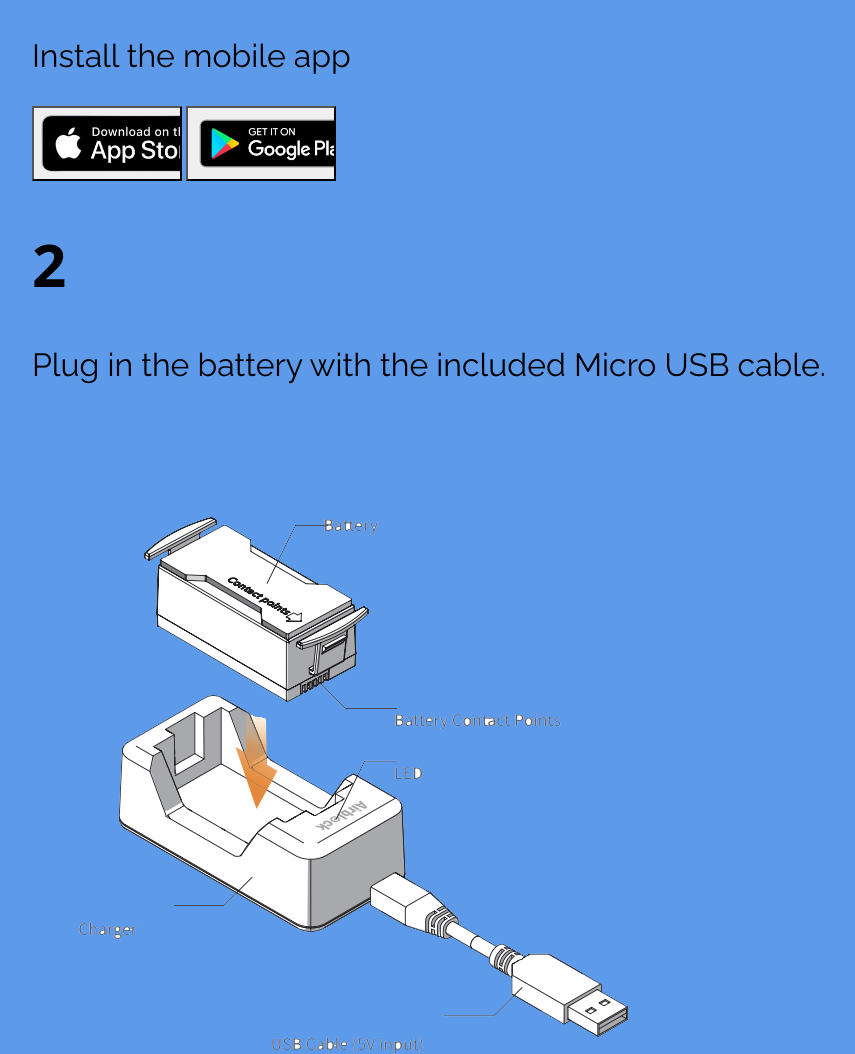
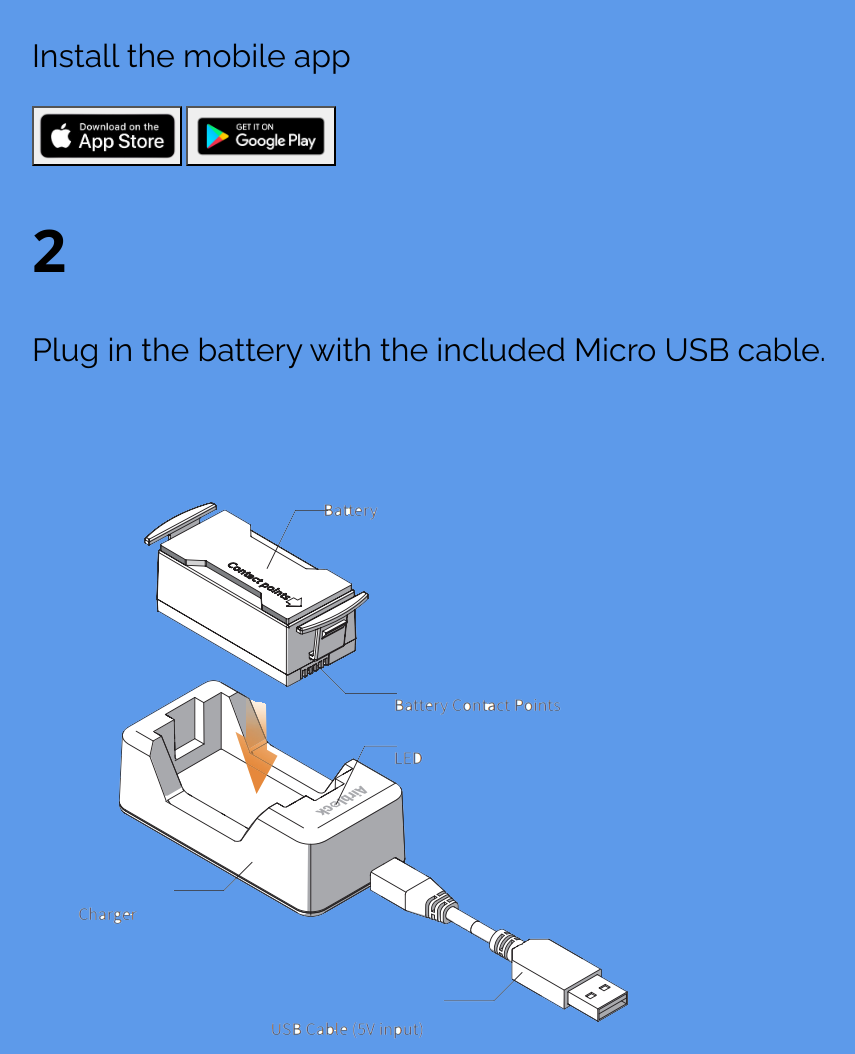
Before and after one commit to kitaaaaaaaaaa/airblockWebsite, a plain HTML site: page quickstart.html in a window 1280 px wide. Shown: the part 1560-2614 px from the top of the page, without its empty margins (0-855 px from the left). Drawn offline with nearby package versions, Linux system fonts and the light colour scheme.

Commit message:
Update quickstart.html

```diff
--- a/quickstart.html
+++ b/quickstart.html
@@ -42,8 +42,8 @@
             <p>
                 Install the mobile app
             </p>
-            <button style="background-image: url('assets/appstore.png'); background-size: cover; width: 150px; height: 75px;"></button>
-            <button style="background-image: url('assets/gglplay.png'); background-size: cover; width: 150px; height: 75px;"></button>
+            <button style="background-image: url('assets/appstore.png'); background-size: cover; width: 150px; height: 60px;"></button>
+            <button style="background-image: url('assets/gglplay.png'); background-size: cover; width: 150px; height: 60px;"></button>
         </div>
         <div class="step">
             <h1 style="font-size: 60px;">
```
